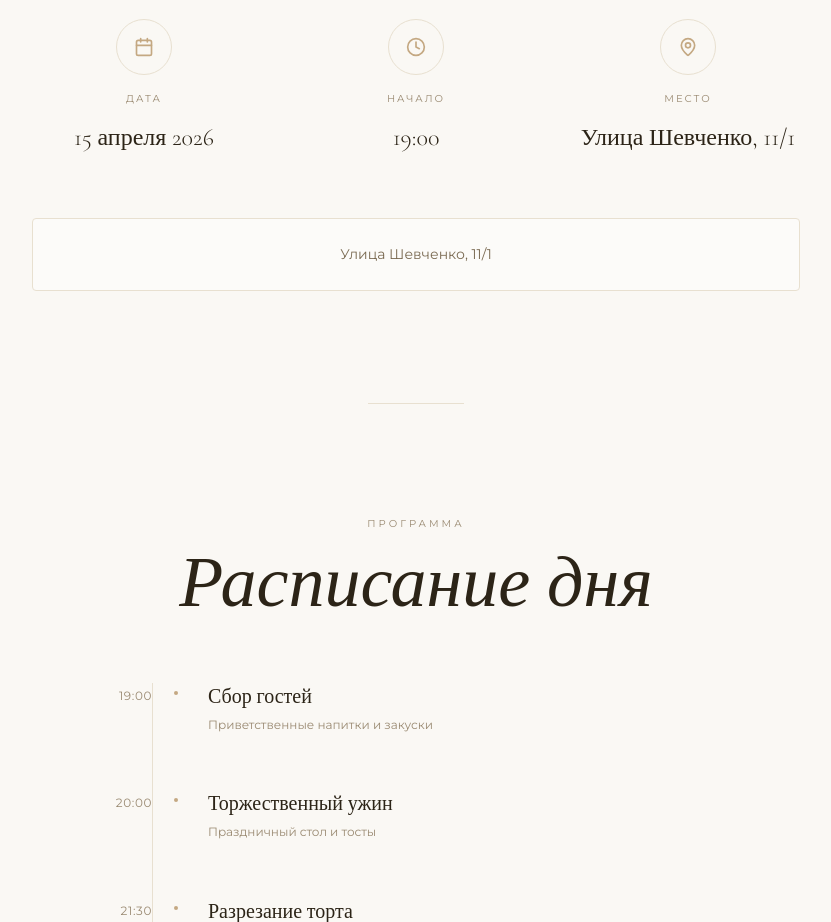
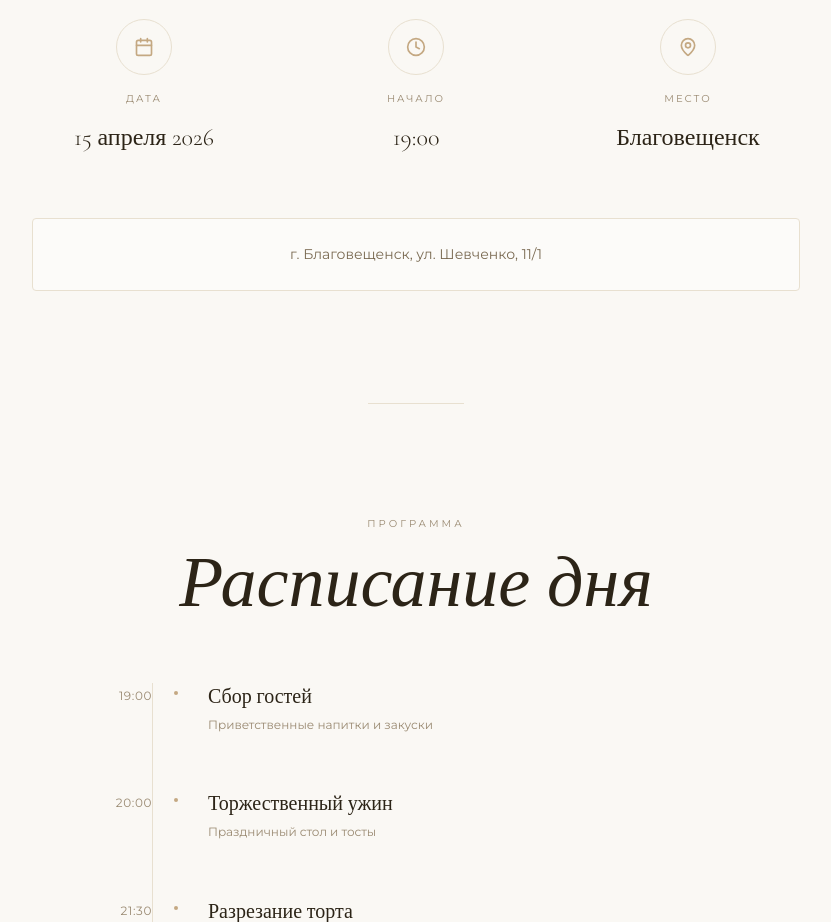
Before and after one commit to pr-poehali-dev/birthday-invitation-32, a React (Vite) app: page / in a window 1280 px wide. Shown: the part 1060-1982 px from the top of the page, without its empty margins (224-1055 px from the left). Built offline with nearby package versions, Linux system fonts and the light colour scheme.

Commit message:
Добавить адрес в Благовещенск

```diff
--- a/src/pages/Index.tsx
+++ b/src/pages/Index.tsx
@@ -131,7 +131,7 @@ export default function Index() {
             {[
               { icon: "Calendar", label: "Дата", value: "15 апреля 2026" },
               { icon: "Clock", label: "Начало", value: "19:00" },
-              { icon: "MapPin", label: "Место", value: "Улица Шевченко, 11/1" },
+              { icon: "MapPin", label: "Место", value: "Благовещенск" },
             ].map(({ icon, label, value }) => (
               <div key={label} className="flex flex-col items-center gap-4">
                 <div className="w-14 h-14 rounded-full border border-[#e8e0d0] flex items-center justify-center">
@@ -145,7 +145,7 @@ export default function Index() {
 
           <div className="mt-16 p-6 border border-[#e8e0d0] rounded-sm bg-white/50">
             <p className="font-body text-sm text-[#7a6a52] leading-relaxed">
-              Улица Шевченко, 11/1
+              г. Благовещенск, ул. Шевченко, 11/1
             </p>
           </div>
         </div>
```
